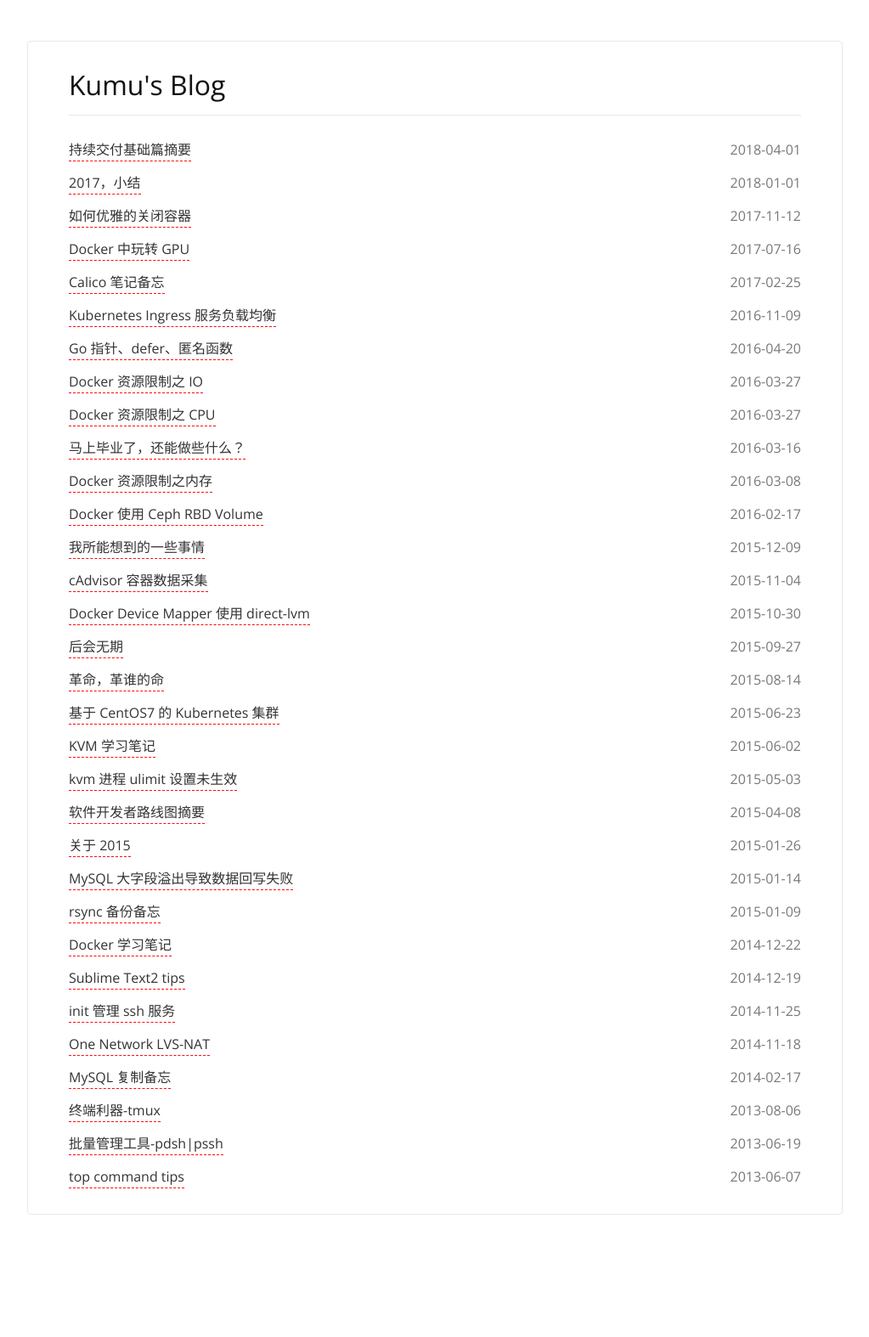
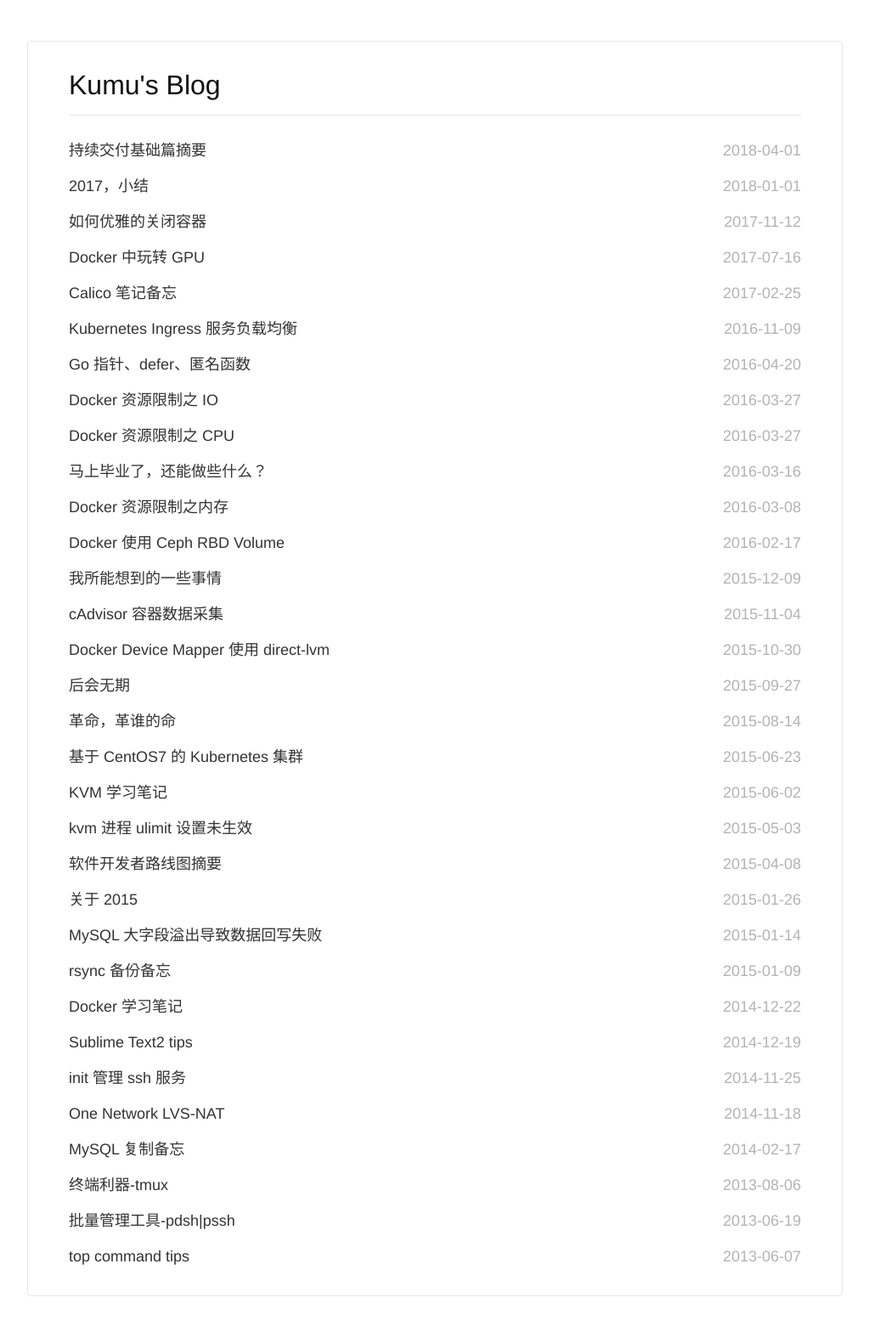
Before and after one commit to opskumu/opskumu.github.io, a Jekyll site: the page built from index.md, in a window 1280 px wide. Shown: the whole page at 85% size, without its empty margins (128-1151 px from the left). Built offline with Jekyll 4.4.1, drawn with Linux system fonts in a browser that asks for light colours; before the commit the page ends 1478 px from its top, so only the background shows below that.

Commit message:
主题优化

```diff
--- a/_config.yml
+++ b/_config.yml
@@ -18,7 +18,7 @@ email: your-email@example.com
 description: >- # this means to ignore newlines until "baseurl:"
 baseurl: "" # the subpath of your site, e.g. /blog
 url: "https://blog.opskumu.com" # the base hostname & protocol for your site, e.g. http://example.com
-author: kumu
+author: Kumu
 permalink: /:title.html
 # twitter_username: jekyllrb
 github_username: opskumu
--- a/_layouts/home.html
+++ b/_layouts/home.html
@@ -1,7 +1,9 @@
 ---
 layout: default
 ---
-
+  <head>
+    <link rel="stylesheet" href="{{ "/css/home.css" | relative_url }}">
+  </head>
 <div class="site-header">
   <h1><a class="site-title" rel="author" href="{{ "/" | relative_url }}">{{ site.title | escape }}</a></h1>
 
--- a/_layouts/post.html
+++ b/_layouts/post.html
@@ -5,7 +5,7 @@ layout: default
 <div class="page-content">
   <header class="post-header">
     <h1>{{ page.title | escape }}</h1>
-    <div class="post-meta"><a href="/">{{ site.author }}</a> {{ page.date | date: "%Y/%m/%d" }} </div>
+    <div class="post-meta"><a href="/">{{ site.author }}</a> {{ page.date | date: "%d %B %Y" }} </div>
   </header>
   <div class="post-content">
     {{ content }}
--- /dev/null
+++ b/css/home.css
@@ -0,0 +1,8 @@
+body {
+  font-family: STFangSong, Helvetica, Arial, Vernada, Tahoma, STXihei, "Microsoft YaHei", "Songti SC", SimSun, Heiti, sans-serif;
+  font-size: 18px;
+}
+
+a {
+  border-bottom: none;
+}
--- a/css/main.css
+++ b/css/main.css
@@ -50,12 +50,13 @@ a:hover {
 }
 
 .post-meta {
-  color: #787878;
+  color: rgba(0,0,0,0.3);
 }
 
 .post-meta a {
-  color: #555;
+  color: #576b95;
   margin-right: 5px;
+  border-bottom: none;
 }
 
 .post-content {
```
Also changed, not shown: about.md (deleted, +0 -7 lines).
